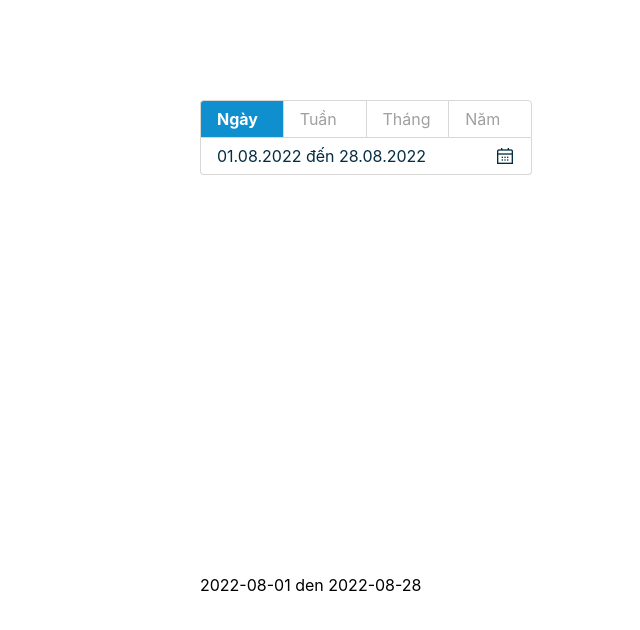
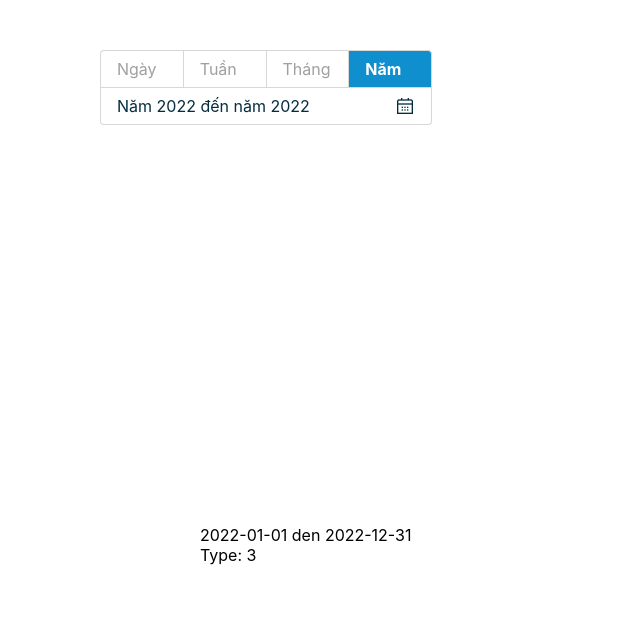
Before and after one commit to vhungitm/date-range, a React (Create React App) app: page / in a window 1280 px wide. Shown: the top 630 px of the page, without its empty margins (0-640 px from the left). Built offline with nearby package versions, Linux system fonts and the light colour scheme.

Commit message:
Update all

```diff
--- a/src/App.js
+++ b/src/App.js
@@ -7,13 +7,27 @@ const App = () => {
 		startDate: new Date('2022-8-1'),
 		endDate: new Date('2022-8-28')
 	});
+
+	const [type, setType] = useState(3);
+
 	return (
 		<div style={{ margin: '50px 100px' }}>
-			<DateRange value={value} setValue={setValue} />
+			<DateRange
+				value={value}
+				handleChangeValue={setValue}
+				type={type}
+				handleChangeType={setType}
+				minDate={new Date('2022-8-9')}
+				maxDate={new Date('2024-9-30')}
+			/>
+
 			<div style={{ margin: '400px 100px' }}>
-				{format(value.startDate, 'yyyy-MM-dd').toString()}
-				{' den '}
-				{format(value.endDate, 'yyyy-MM-dd').toString()}
+				<div>
+					{format(value.startDate, 'yyyy-MM-dd').toString()}
+					{' den '}
+					{format(value.endDate, 'yyyy-MM-dd').toString()}
+				</div>
+				<div>Type: {type}</div>
 			</div>
 		</div>
 	);
--- a/src/components/DateRange/components/DateRangeCalendar.jsx
+++ b/src/components/DateRange/components/DateRangeCalendar.jsx
@@ -37,9 +37,9 @@ export const DateRangeCalendar = props => {
 				{/* Calendar weekdays */}
 				<div className="date-range-calendar-weekdays">
 					{weekdays.map(item => (
-						<div className="date-range-calendar-weekdays-item" key={item.name}>
+						<div className="date-range-calendar-weekdays-item" key={item}>
 							<div className="date-range-calendar-weekdays-item-value">
-								{item.title}
+								{item}
 							</div>
 						</div>
 					))}
--- a/src/components/DateRange/components/DateRangeControl.jsx
+++ b/src/components/DateRange/components/DateRangeControl.jsx
@@ -55,10 +55,7 @@ export const DateRangeControl = props => {
 
 	// Return JSX
 	return (
-		<div
-			className="date-range-control"
-			onClick={() => setShowWrapper(!showWrapper)}
-		>
+		<div className="date-range-control" onClick={setShowWrapper}>
 			{valueJSX}
 			<div className="date-range-control-icon"></div>
 		</div>
--- a/src/components/DateRange/components/DateRangeWrapper.jsx
+++ b/src/components/DateRange/components/DateRangeWrapper.jsx
@@ -28,7 +28,6 @@ export const DateRangeWrapper = props => {
 			{type === 0 || type === 1 ? (
 				<DateRangeCalendar
 					type={type}
-					value={value}
 					weeks={weeks}
 					weekdays={weekdays}
 					calendar={calendar}
--- /dev/null
+++ b/src/components/DateRange/datas/index.js
@@ -0,0 +1,16 @@
+export const defaultWeekdays = {
+	monday: 'T2',
+	tuesday: 'T3',
+	wednesday: 'T4',
+	thursday: 'T5',
+	friday: 'T6',
+	saturday: 'T7',
+	sunday: 'CN'
+};
+
+export const types = [
+	{ id: 0, title: 'Ngày' },
+	{ id: 1, title: 'Tuần' },
+	{ id: 2, title: 'Tháng' },
+	{ id: 3, title: 'Năm' }
+];
--- a/src/components/DateRange/index.jsx
+++ b/src/components/DateRange/index.jsx
@@ -1,27 +1,48 @@
 import {
-	add,
 	addMonths,
 	addYears,
-	getDay,
+	eachDayOfInterval,
+	endOfMonth,
+	endOfWeek,
+	endOfYear,
 	getWeek,
+	getYear,
+	isFirstDayOfMonth,
+	isLastDayOfMonth,
+	isMonday,
 	isSameDay,
+	isSameMonth,
+	isWeekend,
 	lastDayOfMonth,
+	lastDayOfWeek,
 	lastDayOfYear,
 	set,
-	sub
+	startOfMonth,
+	startOfWeek,
+	startOfYear
 } from 'date-fns';
-import { isLastDayOfMonth } from 'date-fns/esm';
 import { useEffect, useState } from 'react';
 import {
 	DateRangeControl,
 	DateRangeHeader,
 	DateRangeWrapper
 } from './components';
+import { defaultWeekdays, types } from './datas';
 import './scss/_date-range.scss';
 
 export const DateRange = props => {
 	// Props
-	const { value: valueProp, setValue: setValueProp } = props;
+	const {
+		value: valueProp,
+		handleChangeValue: handleChangeValueProp,
+		type: typeProp,
+		handleChangeType: handleChangeTypeProp,
+		weekdays: weekdaysProp,
+		minDate,
+		maxDate,
+		minDayQuantity,
+		maxDayQuantity
+	} = props;
 
 	// Value
 	const [value, setValue] = useState({
@@ -31,38 +52,33 @@ export const DateRange = props => {
 	const [calendarDate, setCalendarDate] = useState(value.startDate);
 	const [calendar, setCalendar] = useState([]);
 	const [showWrapper, setShowWrapper] = useState(false);
-	const [typeValueChange, setTypeValueChange] = useState('startDate');
+	const [isStartDate, setIsStartDate] = useState(true);
 	const [months, setMonths] = useState([]);
 	const [weeks, setWeeks] = useState([]);
-	const weekdays = [
-		{ name: 'monday', title: 'T2' },
-		{ name: 'tuesday', title: 'T3' },
-		{ name: 'wednesday', title: 'T4' },
-		{ name: 'thursday', title: 'T5' },
-		{ name: 'friday', title: 'T6' },
-		{ name: 'saturday', title: 'T7' },
-		{ name: 'sunday', title: 'CN' }
-	];
-	const types = [
-		{ id: 0, title: 'Ngày' },
-		{ id: 1, title: 'Tuần' },
-		{ id: 2, title: 'Tháng' },
-		{ id: 3, title: 'Năm' }
-	];
-	const [type, setType] = useState(0);
+	const [weekdays] = useState(weekdaysProp || defaultWeekdays);
+	const [type, setType] = useState(typeProp || 0);
 
 	// Handle change type
 	const handleChangeType = newType => {
 		setShowWrapper(true);
 		setType(newType);
 		setCalendarDate(value.startDate);
+
+		if (handleChangeTypeProp) handleChangeTypeProp(newType);
 	};
 
-	// Handle close wrapper calendar
-	const handleCloseWrapper = () => {
-		setTypeValueChange('startDate');
-		setShowWrapper(false);
-	};
+	// Effect close wrapper
+	useEffect(() => {
+		const handleCloseWrapper = e => {
+			if (!e.path.find(item => item.className === 'itm-date-range show'))
+				setShowWrapper(false);
+		};
+
+		document.body.addEventListener('click', e => handleCloseWrapper(e));
+
+		return () =>
+			document.body.removeEventListener('click', e => handleCloseWrapper(e));
+	}, []);
 
 	// Effect update wrapper content
 	useEffect(() => {
@@ -78,105 +94,80 @@ export const DateRange = props => {
 
 		if (type === 0 || type === 1) {
 			if (type === 1) {
-				// Check start date value for week type
-				const startDateWeekday = getDay(value.startDate);
-				if (type === 1 && startDateWeekday !== 1) {
+				// Check start date
+				if (!isMonday(value.startDate)) {
 					setValue({
-						startDate: sub(value.startDate, {
-							days: startDateWeekday === 0 ? 6 : startDateWeekday - 1
-						}),
-						endDate: value.endDate
+						...value,
+						startDate: startOfWeek(value.startDate, { weekStartsOn: 1 })
 					});
 
 					return;
 				}
 
-				// Check end date value for week type
-				const endDateWeekday = getDay(value.endDate);
-				if (type === 1 && endDateWeekday !== 0) {
+				// Check end date
+				if (!isWeekend(value.endDate)) {
 					setValue({
-						startDate: value.startDate,
-						endDate: add(value.endDate, {
-							days: 7 - endDateWeekday
-						})
+						...value,
+						endDate: endOfWeek(value.endDate, { weekStartsOn: 1 })
 					});
 
 					return;
 				}
 			}
 
-			// Calendar date min
-			let calendarDateMin = set(calendarDate, { date: 1 }).getDay();
-			calendarDateMin = calendarDateMin === 0 ? -5 : 2 - calendarDateMin;
-
-			// Calendar date max
-			const endDateOfMonth = lastDayOfMonth(calendarDate);
-			let calendarDateMax =
-				endDateOfMonth.getDay() !== 0
-					? endDateOfMonth.getDate() - endDateOfMonth.getDay() + 7
-					: endDateOfMonth.getDate();
-
 			// New data
 			let newCalendar = [];
 			let newWeeks = [];
 
 			// Update calendar
-			for (let i = calendarDateMin; i <= calendarDateMax; i++) {
-				// New day value
-				let newDayValue = set(calendarDate, { date: i });
-
+			eachDayOfInterval({
+				start: startOfWeek(startOfMonth(calendarDate), { weekStartsOn: 1 }),
+				end: lastDayOfWeek(endOfMonth(calendarDate), { weekStartsOn: 1 })
+			}).forEach(item => {
 				// Update weeks
-				if (getDay(newDayValue) === 1) {
+				if (isMonday(item)) {
 					const newWeekValueType =
-						isSameDay(newDayValue, value.startDate) &&
-						isSameDay(newDayValue, value.endDate)
+						isSameDay(item, value.startDate) &&
+						isSameDay(endOfWeek(item, { weekStartsOn: 1 }), value.endDate)
 							? 'limit-week'
-							: isSameDay(newDayValue, value.startDate)
+							: isSameDay(item, value.startDate)
 							? 'start-week'
-							: isSameDay(add(newDayValue, { days: 6 }), value.endDate)
+							: isSameDay(endOfWeek(item, { weekStartsOn: 1 }), value.endDate)
 							? 'end-week'
-							: newDayValue - value.startDate > 0 &&
-							  newDayValue - value.endDate < 0
+							: item > value.startDate && item < value.endDate
 							? 'active'
 							: '';
-
-					const newWeekValueTitle = getWeek(newDayValue, { weekStartsOn: 1 });
+					const newWeekValueTitle = getWeek(item, { weekStartsOn: 1 });
 
 					newWeeks = [
 						...newWeeks,
 						{
 							type: newWeekValueType,
 							title: `Tuần ${newWeekValueTitle}`,
-							value: newDayValue
+							value: item
 						}
 					];
 				}
 
 				// New day type
-				let newDayType = i < 1 || i > endDateOfMonth.getDate() ? 'disable' : '';
+				let newDayType = !isSameMonth(item, calendarDate) ? 'disable' : '';
 				newDayType =
 					type === 0
-						? isSameDay(newDayValue, value.startDate) &&
-						  isSameDay(newDayValue, value.endDate)
+						? isSameDay(item, value.startDate) && isSameDay(item, value.endDate)
 							? 'limit-date'
-							: isSameDay(newDayValue, value.startDate)
+							: isSameDay(item, value.startDate)
 							? 'start-date'
-							: isSameDay(newDayValue, value.endDate)
+							: isSameDay(item, value.endDate)
 							? 'end-date'
-							: newDayValue - value.startDate > 0 &&
-							  newDayValue - value.endDate < 0
+							: item > value.startDate && item < value.endDate
 							? 'active'
 							: newDayType
-						: newDayValue - value.startDate >= 0 &&
-						  newDayValue - value.endDate <= 0
+						: item >= value.startDate && item <= value.endDate
 						? 'active'
 						: newDayType;
 
-				newCalendar = [
-					...newCalendar,
-					{ type: newDayType, value: newDayValue }
-				];
-			}
+				newCalendar = [...newCalendar, { type: newDayType, value: item }];
+			});
 
 			setCalendar(newCalendar);
 			setWeeks(newWeeks);
@@ -184,7 +175,7 @@ export const DateRange = props => {
 
 		if (type === 2) {
 			// Check start date for month type
-			if (value.startDate.getDate() !== 1) {
+			if (!isFirstDayOfMonth(value.startDate)) {
 				setValue({
 					...value,
 					startDate: set(value.startDate, { date: 1 })
@@ -208,17 +199,17 @@ export const DateRange = props => {
 			// New months
 			let newMonths = [];
 			for (let i = 0; i < 12; i++) {
-				const newDayValue = set(calendarDate, { month: i, date: 1 });
+				const newMonthValue = new Date(getYear(calendarDate), i, 1);
 
 				const newMonthType =
-					isSameDay(value.startDate, newDayValue) &&
-					isSameDay(set(value.endDate, { date: 1 }), newDayValue)
+					isSameDay(value.startDate, newMonthValue) &&
+					isSameDay(endOfMonth(value.endDate), newMonthValue)
 						? 'limit-month'
-						: isSameDay(value.startDate, newDayValue)
+						: isSameDay(value.startDate, newMonthValue)
 						? 'start-month'
-						: isSameDay(set(value.endDate, { date: 1 }), newDayValue)
+						: isSameDay(set(value.endDate, { date: 1 }), newMonthValue)
 						? 'end-month'
-						: value.startDate < newDayValue && newDayValue < value.endDate
+						: value.startDate < newMonthValue && newMonthValue < value.endDate
 						? 'active'
 						: '';
 
@@ -226,7 +217,7 @@ export const DateRange = props => {
 					...newMonths,
 					{
 						type: newMonthType,
-						value: newDayValue
+						value: newMonthValue
 					}
 				];
 			}
@@ -260,37 +251,72 @@ export const DateRange = props => {
 		}
 
 		// Update value prop
-		if (setValueProp) setValueProp(value);
-	}, [value, type, calendarDate, setValueProp]);
+		if (handleChangeValueProp) handleChangeValueProp(value);
+	}, [value, type, calendarDate, handleChangeValueProp]);
 
 	// Handle change value
-	const handleChangeValue = (newValue, typeProp) => {
-		if (type === 3) {
-			newValue = {
-				...value,
-				startDate: typeProp === 'startDate' ? newValue : value.startDate,
-				endDate: typeProp === 'endDate' ? newValue : value.endDate
-			};
+	const handleChangeValue = (newValue, isStartDateProp) => {
+		if (type === 0) {
+			if (minDate && newValue < minDate) return;
+			if (maxDate && newValue > maxDate) return;
+
+			// Update new value and value change type
+			setValue({
+				startDate: isStartDate ? newValue : value.startDate,
+				endDate: newValue
+			});
+			setIsStartDate(!isStartDate);
+		} else if (type === 1) {
+			const newValueWeekStart = startOfWeek(newValue, { weekStartsOn: 1 });
+			const newValueWeekEnd = endOfWeek(newValue, { weekStartsOn: 1 });
+
+			// Check min date
+			if (minDate) {
+				const minDateWeekStart = startOfWeek(minDate, { weekStartsOn: 1 });
+				if (newValueWeekStart < minDateWeekStart) return;
+			}
+
+			// Check max date
+			if (maxDate) {
+				const maxDateWeekEnd = endOfWeek(maxDate, { weekStartsOn: 1 });
+				if (newValueWeekEnd > maxDateWeekEnd) return;
+			}
+
+			// Update new value and value change type
+			setValue({
+				startDate: isStartDate ? newValueWeekStart : value.startDate,
+				endDate: newValueWeekEnd
+			});
+			setIsStartDate(!isStartDate);
+		} else if (type === 2) {
+			const newValueMonthStart = set(newValue, { date: 1 });
+			const newValueMonthEnd = lastDayOfMonth(newValue);
+
+			// Check min and max date
+			if (minDate && newValueMonthStart < set(minDate, { date: 1 })) return;
+			if (maxDate && newValueMonthEnd > lastDayOfMonth(maxDate)) return;
+
+			// Update new value and value change type
+			setValue({
+				startDate: isStartDate ? newValueMonthStart : value.startDate,
+				endDate: newValueMonthEnd
+			});
+			setIsStartDate(!isStartDate);
 		} else {
-			newValue = {
-				...value,
-				startDate: typeValueChange === 'startDate' ? newValue : value.startDate,
-				endDate: newValue
-			};
+			// Check min and max date
+			if (minDate && getYear(newValue) < getYear(minDate)) return;
+			if (maxDate && getYear(newValue) > getYear(maxDate)) return;
 
-			// Update new type value change
-			setTypeValueChange(
-				typeValueChange === 'startDate' ? 'endDate' : 'startDate'
-			);
+			// Update new value
+			setValue({
+				startDate: isStartDateProp ? startOfYear(newValue) : value.startDate,
+				endDate: !isStartDateProp ? endOfYear(newValue) : value.endDate
+			});
 		}
-
-		// Update new value
-		setValue(newValue);
 	};
 
 	// Handle change calendar date
 	const handleChangeCalendar = isPre => {
-		console.log('type', type);
 		setCalendarDate(
 			type === 0 || type === 1
 				? addMonths(calendarDate, isPre ? -1 : 1)
@@ -301,7 +327,7 @@ export const DateRange = props => {
 	// Return JSX
 	return (
 		<>
-			<div className={showWrapper ? 'date-range show' : 'date-range'}>
+			<div className={showWrapper ? 'itm-date-range show' : 'itm-date-range'}>
 				{/* Date range header */}
 				<DateRangeHeader
 					types={types}
@@ -314,7 +340,7 @@ export const DateRange = props => {
 					type={type}
 					value={value}
 					showWrapper={showWrapper}
-					setShowWrapper={setShowWrapper}
+					setShowWrapper={() => setShowWrapper(!showWrapper)}
 				/>
 
 				{/* Date range wrapper */}
@@ -325,19 +351,11 @@ export const DateRange = props => {
 					calendarDate={calendarDate}
 					months={months}
 					weeks={weeks}
-					weekdays={weekdays}
+					weekdays={Object.values(weekdays)}
 					handleChangeValue={handleChangeValue}
 					handleChangeCalendar={handleChangeCalendar}
 				/>
 			</div>
-			<div
-				className={
-					showWrapper
-						? 'date-range-calendar-over show'
-						: 'date-range-calendar-over'
-				}
-				onClick={handleCloseWrapper}
-			/>
 		</>
 	);
 };
--- a/src/components/DateRange/scss/_date-range.scss
+++ b/src/components/DateRange/scss/_date-range.scss
@@ -1,7 +1,6 @@
-.date-range {
+.itm-date-range {
 	position: relative;
 	width: 332px;
-	margin: 100px;
 
 	/* Date range header */
 	.date-range-header {
@@ -148,7 +147,8 @@
 					cursor: pointer;
 
 					&.start-week,
-					&.end-week {
+					&.end-week,
+					&.limit-week {
 						border-radius: 4px;
 						background: #108fcf;
 						color: white;
@@ -285,8 +285,6 @@
 
 					.date-range-calendar-day {
 						padding-left: 0;
-						.date-range-calendar-day-value {
-						}
 						&.start-week {
 							width: 31px;
 						}
@@ -405,17 +403,3 @@
 		}
 	}
 }
-.date-range-calendar-over {
-	position: absolute;
-	top: 0;
-	left: 0;
-	z-index: 100;
-	display: none;
-	width: 100vw;
-	height: 100vh;
-	background: transparent;
-
-	&.show {
-		display: block;
-	}
-}
```
Also changed, not shown: src/components/DateRange/components/DateRangeYear.jsx (+12 -20 lines).
